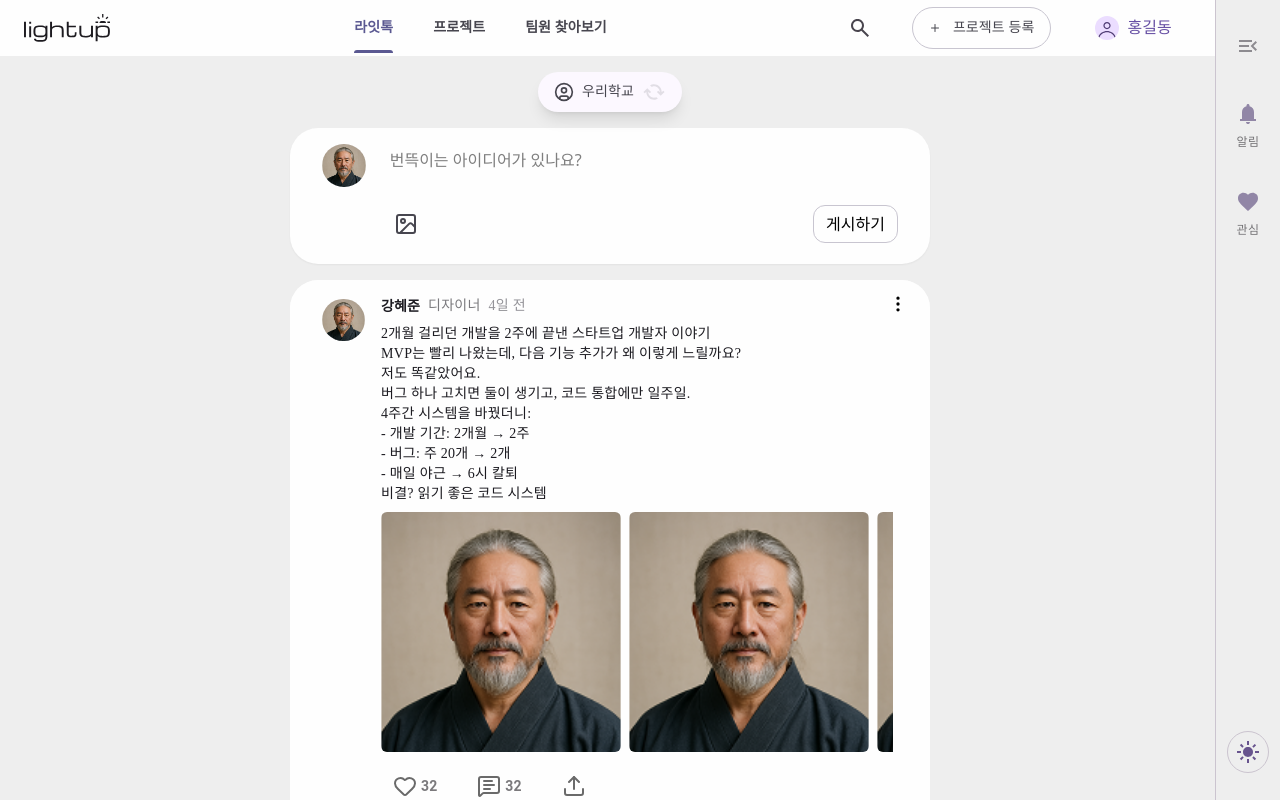
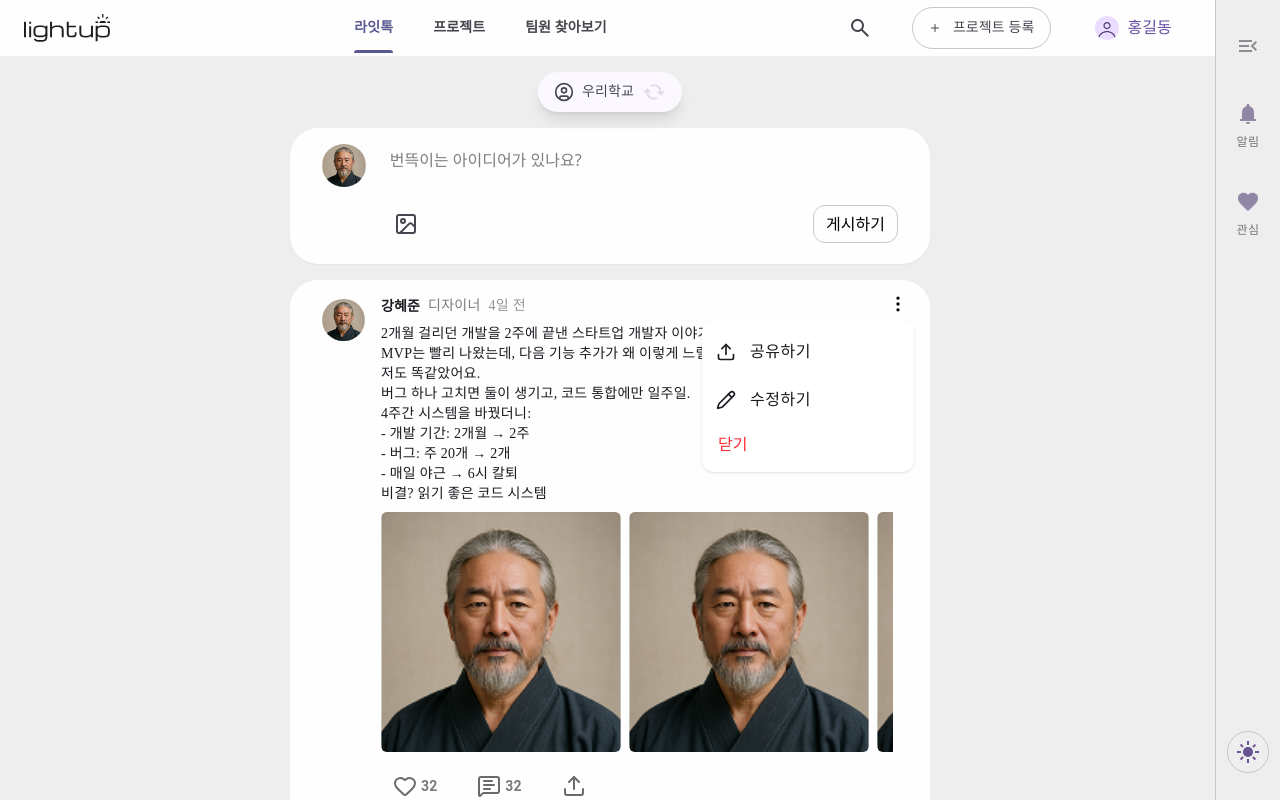
Before and after one commit to 1ronPark/Front-end, a React (Vite) app: page /lighttalk in a window 1280 px wide. Both pictures are taken after a click on the button 898 px from the left and 304 px from the top of the page. Shown: the top 800 px of the page. Built offline with nearby package versions, Linux system fonts and the light colour scheme; a web font is replaced by a local one.

Commit message:
design: TalkCard에서 메뉴버튼 누르면 모달 나오는 거 구현

```diff
--- a/src/pages/LightTalk.tsx
+++ b/src/pages/LightTalk.tsx
@@ -56,7 +56,12 @@ export const LightTalk = () => {
       </div>
       {/* 해당 톡박스에 해당하는 유저 이미지와 ID를 props로 넣어줌 */}
       <TalkBox profileImage={myProps.profile_image} />
-      <TalkList cards={talkCards} univ={univ} myUniv={myProps.univ} />
+      <TalkList
+        cards={talkCards}
+        univ={univ}
+        myUniv={myProps.univ}
+        currentUserId={myProps.id}
+      />
     </div>
   );
 };
--- a/src/pages/lightTalk/TalkCard.tsx
+++ b/src/pages/lightTalk/TalkCard.tsx
@@ -5,6 +5,7 @@ import {
   Upload,
 } from "lucide-react";
 import { useEffect, useState } from "react";
+import MenuModal from "./talkModal/MenuModal";
 
 interface TalkCardProps {
   id: number;
@@ -17,6 +18,7 @@ interface TalkCardProps {
   createAt: Date; //글이 작성된 날짜
   num_hearts: number; //좋아요 갯수
   num_comments: number; //댓글 갯수
+  currentUserId: number; // 현재 로그인 한 User ID
 }
 
 const getTimeAgo = (date: Date): string => {
@@ -40,6 +42,7 @@ const extractImagesAndText = (content: string) => {
 };
 
 const TalkCard = ({
+  id,
   name,
   role,
   profile_image,
@@ -47,10 +50,16 @@ const TalkCard = ({
   createAt,
   num_hearts,
   num_comments,
+  currentUserId,
 }: TalkCardProps) => {
+  const isMyPost = currentUserId === id;
+
   const [countHeart, setCountHeart] = useState<number>(num_hearts);
   //하트를 눌렀는지 여부 체크
   const [isHeart, setIsHeart] = useState<boolean>(false);
+
+  //카드 메뉴 모달 열기
+  const [openMenu, setOpenMenu] = useState<boolean>(false);
 
   const handleHeartClick = () => {
     if (!isHeart) {
@@ -58,6 +67,10 @@ const TalkCard = ({
       setIsHeart(!isHeart);
     }
     return;
+  };
+
+  const handleMenuClick = () => {
+    setOpenMenu(!openMenu);
   };
 
   useEffect(() => {
@@ -72,10 +85,16 @@ const TalkCard = ({
     "
     >
       <div className="h-12 w-12 absolute top-0 right-2 flex justify-center items-center">
-        <button className="flex h-8 w-8 flex-col justify-center items-center rounded-[100px] hover:bg-[rgba(73,69,79,0.08)]">
+        <button
+          className="flex h-8 w-8 flex-col justify-center items-center rounded-[100px] hover:bg-[rgba(73,69,79,0.08)]"
+          onClick={handleMenuClick}
+        >
           <EllipsisVertical className="w-5 h-5 " />
         </button>
       </div>
+      {openMenu && (
+        <MenuModal isMyPost={isMyPost} onClose={() => setOpenMenu(false)} />
+      )}
       <div className="flex w-12 h-12 justify-center items-center ">
         <img src={profile_image} className="rounded-[240px]" />
       </div>
--- a/src/pages/lightTalk/TalkList.tsx
+++ b/src/pages/lightTalk/TalkList.tsx
@@ -5,9 +5,10 @@ interface TalkListProps {
   cards: TalkCardProps[];
   univ: string; // 현재 선택된 학교
   myUniv: string; // 내 학교
+  currentUserId: number; // 현재 로그인 한 유저 ID
 }
 
-const TalkList = ({ cards, univ, myUniv }: TalkListProps) => {
+const TalkList = ({ cards, univ, myUniv, currentUserId }: TalkListProps) => {
   // univ가 주어진 경우, 해당 학교 카드만 필터링
   const filteredCards =
     univ === "다른학교"
@@ -37,7 +38,7 @@ const TalkList = ({ cards, univ, myUniv }: TalkListProps) => {
                 key={card.id}
                 className={`${borderTop} ${borderRadiusClass} bg-[#FEFEFE]`}
               >
-                <TalkCard {...card} />
+                <TalkCard {...card} currentUserId={currentUserId} />
               </div>
             );
           })}
--- /dev/null
+++ b/src/pages/lightTalk/talkModal/MenuModal.tsx
@@ -0,0 +1,38 @@
+import { Pencil, Upload } from "lucide-react";
+
+interface MenuModalProps {
+  isMyPost: boolean;
+  onClose: () => void;
+}
+
+const MenuModal = ({ isMyPost, onClose }: MenuModalProps) => {
+  return (
+    <div className="absolute top-10 right-4 h-auto w-[212px] bg-[#FFF] rounded-[12px] shadow-sm">
+      <div className="flex flex-col py-2">
+        <div className="h-[48px] px-3 py-2 flex items-center gap-3 hover:bg-gray-100 cursor-pointer">
+          <div className="flex justify-center items-center w-6 h-6">
+            <Upload className="w-5 h-5 text-[#1C1B21]" />
+          </div>
+          <span className="body-large text-[#1C1B21]">공유하기</span>
+        </div>
+        {isMyPost && (
+          <div className="h-[48px] px-3 py-2 flex items-center gap-3 hover:bg-gray-100 cursor-pointer">
+            <div className="flex justify-center items-center w-6 h-6">
+              <Pencil className="w-5 h-5 text-[#1C1B21]" />
+            </div>
+            <span className="body-large text-[#1C1B21]">수정하기</span>
+          </div>
+        )}
+
+        <div
+          className="px-4 py-2 hover:bg-gray-100 cursor-pointer text-red-500"
+          onClick={onClose}
+        >
+          닫기
+        </div>
+      </div>
+    </div>
+  );
+};
+
+export default MenuModal;
```
